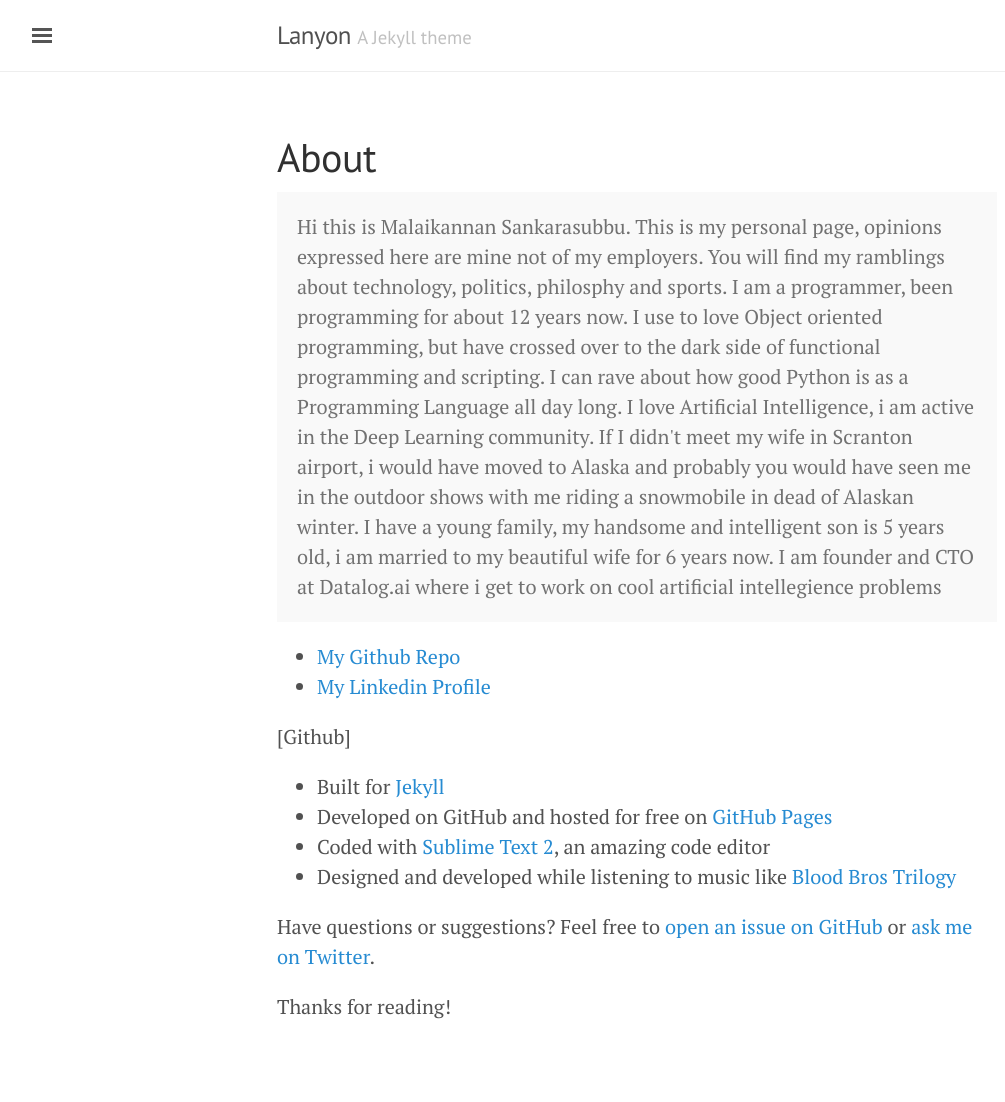
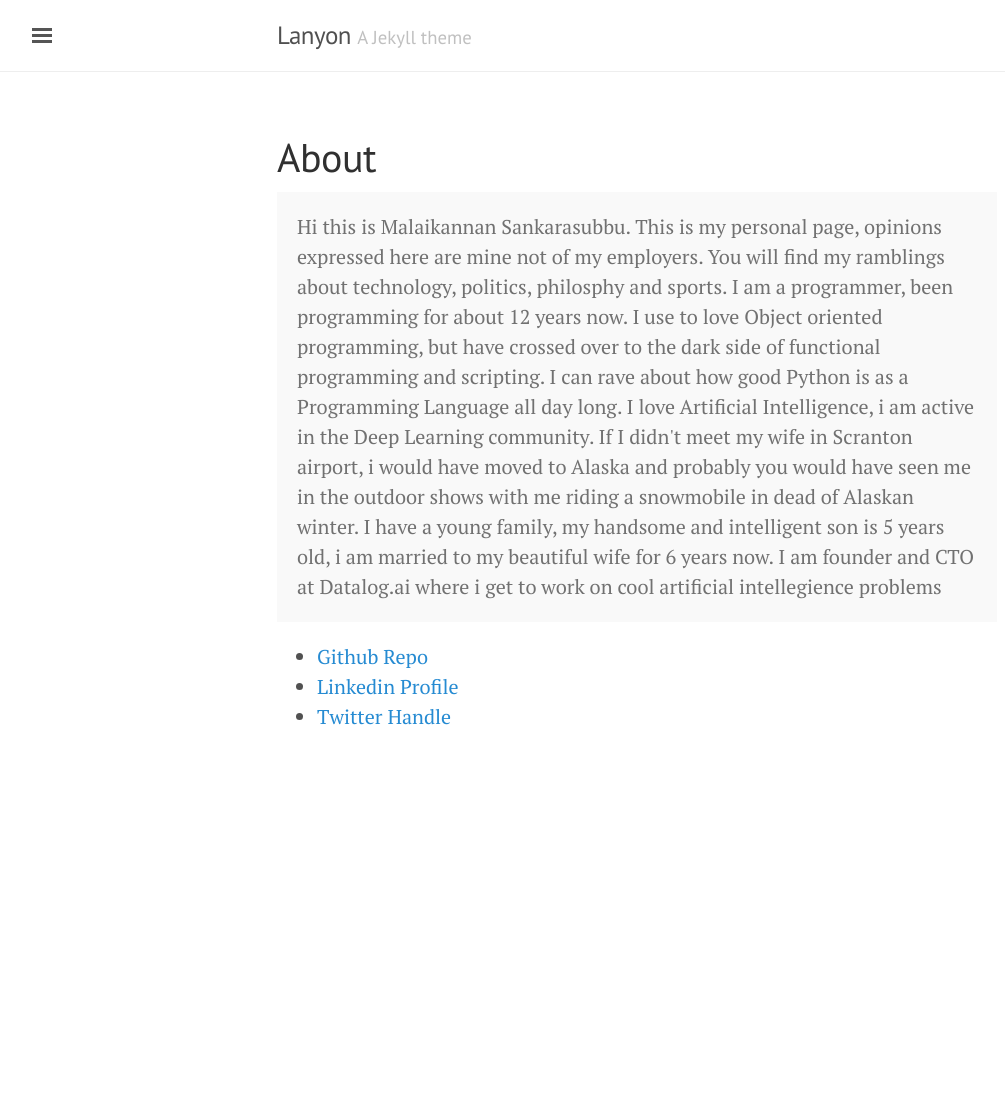
Before and after one commit to malaikannan/malaikannan.github.io, a Jekyll site: the page built from about.md, in a window 1280 px wide. Shown: the whole page, without its empty margins (3-1008 px from the left). Built offline with Jekyll 4.4.1, drawn with Linux system fonts in a browser that asks for light colours; after the commit the page ends 900 px from its top, so only the background shows below that.

Commit message:
updated about page

```diff
--- a/about.md
+++ b/about.md
@@ -7,16 +7,6 @@ title: About
   Hi this is Malaikannan Sankarasubbu. This is my personal page, opinions expressed here are mine not of my employers. You will find my ramblings about technology, politics, philosphy and sports. I am a programmer, been programming for about 12 years now. I use to love Object oriented programming, but have crossed over to the dark side of functional programming and scripting. I can rave about how good Python is as a Programming Language all day long. I love Artificial Intelligence, i am active in the Deep Learning community. If I didn't meet my wife in Scranton airport, i would have moved to Alaska and probably you would have seen me in the outdoor shows with me riding a snowmobile in dead of Alaskan winter. I have a young family, my handsome and intelligent son is 5 years old, i am married to my beautiful wife for 6 years now. I am founder and CTO at Datalog.ai where i get to work on cool artificial intellegience problems
 </p>
 
-* [My Github Repo](https://github.com/malaikannan)
-* [My Linkedin Profile](https://www.linkedin.com/in/malaikannan)
-
-[Github]
-
-* Built for [Jekyll](http://jekyllrb.com)
-* Developed on GitHub and hosted for free on [GitHub Pages](https://pages.github.com)
-* Coded with [Sublime Text 2](http://sublimetext.com), an amazing code editor
-* Designed and developed while listening to music like [Blood Bros Trilogy](https://soundcloud.com/maddecent/sets/blood-bros-series)
-
-Have questions or suggestions? Feel free to [open an issue on GitHub](https://github.com/poole/issues/new) or [ask me on Twitter](https://twitter.com/mdo).
-
-Thanks for reading!
+* [Github Repo](https://github.com/malaikannan)
+* [Linkedin Profile](https://www.linkedin.com/in/malaikannan)
+* [Twitter Handle](https://twitter.com/malai_san)
```
